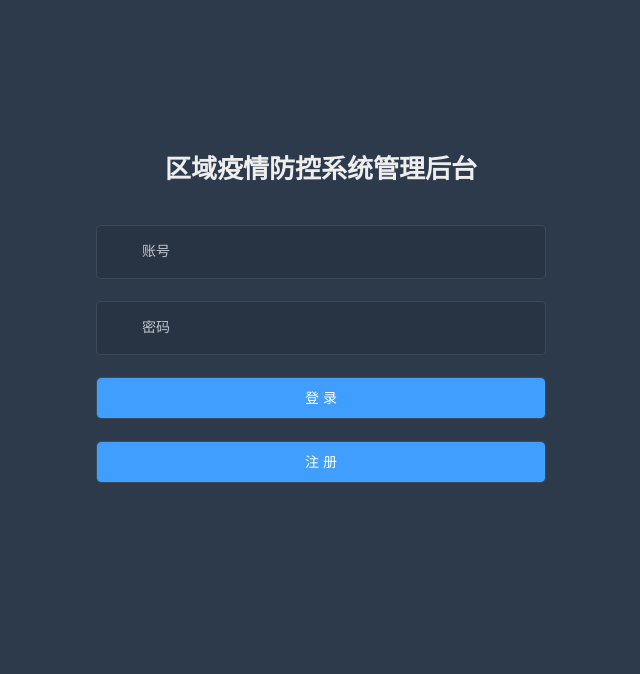
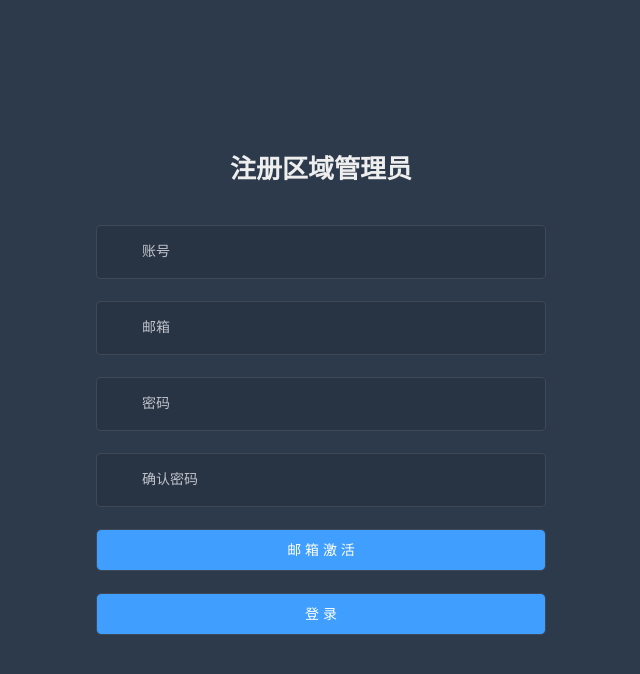
Before and after one commit to pmc7758/community-epidemic-prevention-master, a Vue app: page /#/register in a window 1280 px wide. Before the commit this address led to /#/login. Shown: the top 674 px of the page, without its empty margins (319-959 px from the left). Built offline with nearby package versions, Linux system fonts and the light colour scheme.

Commit message:
登录注册完善

```diff
--- a/src/permission.js
+++ b/src/permission.js
@@ -7,7 +7,7 @@ import { getToken } from '@/utils/auth' // get token from cookie
 
 NProgress.configure({ showSpinner: false }) // NProgress Configuration
 
-const whiteList = ['/login', '/auth-redirect'] // no redirect whitelist
+const whiteList = ['/login', '/register', '/auth-redirect'] // no redirect whitelist
 
 router.beforeEach(async(to, from, next) => {
   // start progress bar
--- a/src/views/login/index.vue
+++ b/src/views/login/index.vue
@@ -46,21 +46,14 @@
 export default {
   name: 'Login',
   data() {
-    const validatePass = (rule, value, callback) => {
-      if (value.length < 8) {
-        callback(new Error('密码不能小于8位'))
-      } else {
-        callback()
-      }
-    }
     return {
       loginForm: {
         username: '',
         password: ''
       },
       loginRules: {
-        username: [{ required: true, trigger: 'blur' }],
-        password: [{ required: true, trigger: 'blur', validator: validatePass }]
+        username: [{ required: true, trigger: 'blur', message: '账号不能为空' }],
+        password: [{ required: true, trigger: 'blur', message: '密码不能为空' }]
       },
       loading: false,
       pwdType: 'password',
@@ -76,6 +69,7 @@ export default {
     }
   },
   methods: {
+    // 密码查看
     showPwd() {
       if (this.pwdType === 'password') {
         this.pwdType = ''
@@ -83,6 +77,7 @@ export default {
         this.pwdType = 'password'
       }
     },
+    // 登录方法
     handleLogin() {
       this.$refs.loginForm.validate(valid => {
         if (valid) {
@@ -99,6 +94,7 @@ export default {
         }
       })
     },
+    // 跳转注册页
     handleRegister() {
       console.log()
       this.$router.push('/register')
--- a/src/views/register/index.vue
+++ b/src/views/register/index.vue
@@ -1,6 +1,6 @@
 <template>
-  <div class="login-container">
-    <el-form ref="registerUser" class="login-form" auto-complete="on" label-position="left">
+  <div class="register-container">
+    <el-form ref="registerUser" :model="registerUser" :rules="registerRules" class="register-form" auto-complete="on" label-position="left">
       <h3 class="title">注册区域管理员</h3>
 
       <el-form-item prop="username">
@@ -8,6 +8,13 @@
           <svg-icon icon-class="user" />
         </span>
         <el-input v-model="registerUser.username" name="username" type="text" auto-complete="on" placeholder="账号" />
+      </el-form-item>
+
+      <el-form-item prop="email">
+        <span class="svg-container">
+          <svg-icon icon-class="邮箱" />
+        </span>
+        <el-input v-model="registerUser.email" name="email" type="text" auto-complete="on" placeholder="邮箱" />
       </el-form-item>
 
       <el-form-item prop="password">
@@ -42,7 +49,13 @@
 
       <el-form-item>
         <el-button :loading="loading" type="primary" style="width:100%;" @click.native.prevent="handleRegister">
-          注 册
+          邮 箱 激 活
+        </el-button>
+      </el-form-item>
+
+      <el-form-item>
+        <el-button type="primary" style="width:100%;" @click="toLogin">
+          登 录
         </el-button>
       </el-form-item>
 
@@ -52,13 +65,35 @@
 
 <script>
 export default {
-  name: 'Login',
+  name: 'Register',
   data() {
+    // 邮箱校验规则
+    const checkEmail = (rule, value, callback) => {
+      const emailReg = /^[a-zA-Z0-9_-]+@[a-zA-Z0-9_-]+(\.[a-zA-Z0-9_-]+)+$/
+      if (emailReg.test(value) || value === '') {
+        return callback()
+      } else {
+        callback(new Error('邮箱格式错误'))
+      }
+    }
     return {
       registerUser: {
         username: '',
+        email: '',
         password: '',
         confirmPwd: ''
+      },
+      registerRules: {
+        username: [{ required: true, trigger: 'blur', message: '账号不能为空' },
+          { min: 3, max: 10, message: '长度在 3 到 10 个字符之间', trigger: 'blur' }],
+
+        email: [{ required: true, trigger: 'blur', message: '邮箱不能为空' },
+          { trigger: 'blur', validator: checkEmail, message: '邮箱格式不对' }],
+
+        password: [{ required: true, trigger: 'blur', message: '密码不能为空' },
+          { min: 8, max: 20, message: '长度在 8 到 20 个字符之间', trigger: 'blur' }],
+
+        confirmPwd: [{ required: true, trigger: 'blur', message: '确认密码不能为空' }]
       },
       loading: false,
       pwdType: 'password',
@@ -66,6 +101,7 @@ export default {
     }
   },
   methods: {
+    // 密码暗文查看
     showPwd() {
       if (this.pwdType === 'password') {
         this.pwdType = ''
@@ -73,8 +109,15 @@ export default {
         this.pwdType = 'password'
       }
     },
+
+    // 邮箱激活注册
     handleRegister() {
 
+    },
+
+    // 登录跳转
+    toLogin() {
+      this.$router.push('/login')
     }
   }
 }
@@ -85,7 +128,7 @@ $bg:#2d3a4b;
 $light_gray:#eee;
 
 /* reset element-ui css */
-.login-container {
+.register-container {
   .el-input {
     display: inline-block;
     height: 47px;
@@ -118,12 +161,12 @@ $light_gray:#eee;
 $bg:#2d3a4b;
 $dark_gray:#889aa4;
 $light_gray:#eee;
-.login-container {
+.register-container {
   position: fixed;
   height: 100%;
   width: 100%;
   background-color: $bg;
-  .login-form {
+  .register-form {
     position: absolute;
     left: 0;
     right: 0;
```
Also changed, not shown: src/icons/svg/邮箱.svg (added).
